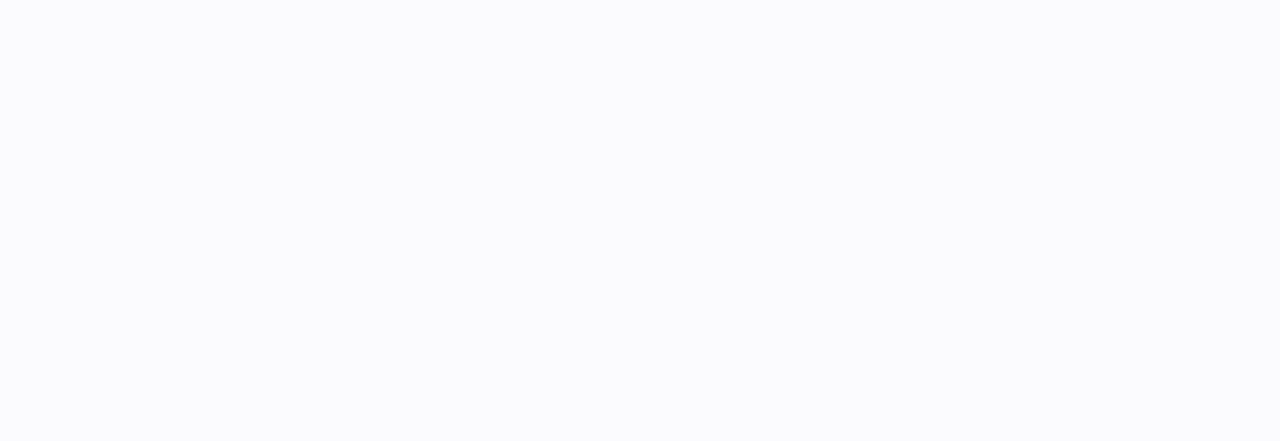
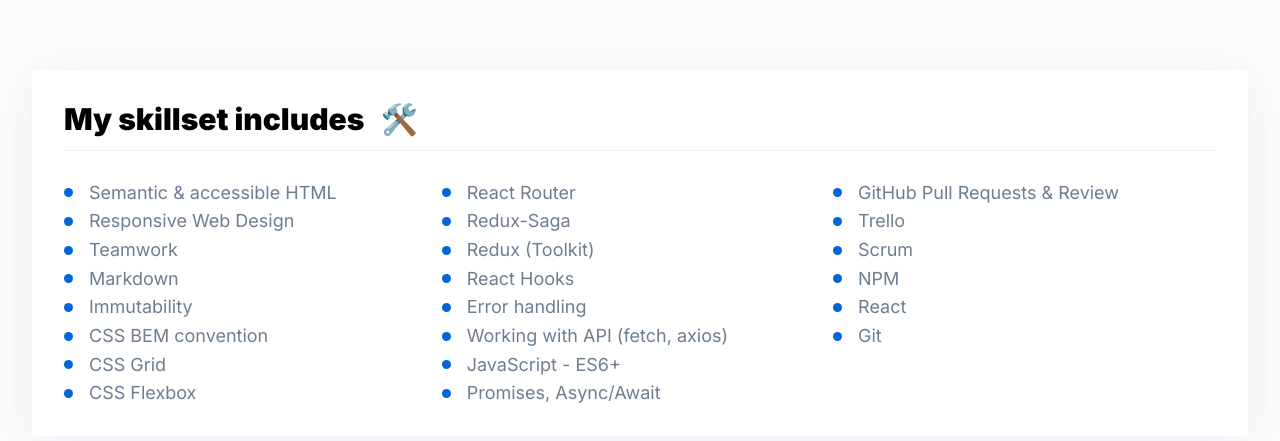
Before and after one commit to Adrode/personal-homepage, a React (Create React App) app: page / in a window 1280 px wide. Shown: the part 505-946 px from the top of the page. Before the commit the page ends 800 px from the top, so only its background shows below. Built offline with nearby package versions, Linux system fonts and the light colour scheme.

Commit message:
List for skillset prepared

```diff
--- a/src/App.js
+++ b/src/App.js
@@ -1,10 +1,12 @@
+import { Wrapper } from "./Wrapper/styled";
 import { Heading } from "./Heading";
-import { Wrapper } from "./Wrapper/styled";
+import { List } from "./List";
 
 function App() {
   return (
     <Wrapper>
       <Heading />
+      <List />
     </Wrapper>
   );
 }
--- a/src/GlobalStyle.js
+++ b/src/GlobalStyle.js
@@ -11,6 +11,7 @@
 
   body {
     font-family: "Inter", sans-serif;
+    color: ${({ theme }) => theme.color.black};
     background-color: ${({ theme }) => theme.color.bgLightMode};
     display: flex;
     align-items: center;
--- a/src/Heading/index.js
+++ b/src/Heading/index.js
@@ -14,8 +14,7 @@
   ButtonIcon,
 } from "./styled";
 
-export const Heading = () => {
-  return (
+export const Heading = () => (
   <Header>
     <Image />
     <SwitchContainer>
@@ -44,5 +43,4 @@
       </Button>
     </Description>
   </Header>
-  )
-};
+);
--- /dev/null
+++ b/src/List/index.js
@@ -0,0 +1,30 @@
+import {
+  Container,
+  Header,
+  StyledList,
+  StyledItem,
+  StyledDisc
+} from "./styled";
+import listDisc from "../images/listDisc.svg";
+import { skillset } from "./skillset";
+
+export const List = () => (
+  <Container>
+    <Header>
+      <span>My skillset includes</span><span>🛠️</span>
+    </Header>
+    <StyledList>
+      {
+        skillset.map((item, index) => (
+          <StyledItem key={index}>
+            <StyledDisc
+              src={listDisc}
+              alt={""}
+            />
+            <span>{item}</span>
+          </StyledItem>
+        ))
+      }
+    </StyledList>
+  </Container>
+);
--- /dev/null
+++ b/src/List/skillset.js
@@ -0,0 +1,24 @@
+export const skillset = [
+  "Semantic & accessible HTML",
+  "Responsive Web Design",
+  "Teamwork",
+  "Markdown",
+  "Immutability",
+  "CSS BEM convention",
+  "CSS Grid",
+  "CSS Flexbox",
+  "React Router",
+  "Redux-Saga",
+  "Redux (Toolkit)",
+  "React Hooks",
+  "Error handling",
+  "Working with API (fetch, axios)",
+  "JavaScript - ES6+",
+  "Promises, Async/Await",
+  "GitHub Pull Requests & Review",
+  "Trello",
+  "Scrum",
+  "NPM",
+  "React",
+  "Git"
+];
--- /dev/null
+++ b/src/List/styled.js
@@ -0,0 +1,64 @@
+import styled from "styled-components";
+
+export const Container = styled.section`
+  margin: 0 0 72px 0;
+  padding: 32px;
+  border-radius: 4px;
+  background-color: ${({ theme }) => theme.color.white};
+  box-shadow: 0px 16px 58px 0px #090A3308, 0px -2px 50px 0px #090A3305;
+
+  @media (max-width: ${({ theme }) => theme.breakpoint.small}) {
+    padding: 16px;
+  }
+`;
+
+export const Header = styled.h2`
+  display: grid;
+  grid-template-columns: auto auto;
+  align-items: center;
+  justify-content: start;
+  grid-gap: 16px;
+
+  font-size: 30px;
+  font-weight: ${({ theme }) => theme.fontWeight.heavy};
+  border-bottom: 1px solid ${({ theme }) => theme.color.borderTransparent};
+
+  margin: 0;
+  padding: 0 0 13px 0;
+
+  @media (max-width: ${({ theme }) => theme.breakpoint.small}) {
+    grid-gap: 12px;
+    padding-bottom: 12px;
+
+    font-size: 18px;
+  }
+`;
+
+export const StyledList = styled.ul`
+  margin: 0;
+  padding: 32px 0 0 0;
+  list-style: none;
+
+  display: flex;
+  flex-direction: column;
+  justify-content: space-between;
+  flex-wrap: wrap;
+  gap: 8px;
+  max-height: 256px;
+
+  color: ${({ theme }) => theme.color.textSecondary};
+  font-size: 18px;
+`;
+
+export const StyledItem = styled.li`
+  display: grid;
+  grid-template-columns: auto auto;
+  grid-gap: 16px;
+  align-items: center;
+  justify-content: start;
+`;
+
+export const StyledDisc = styled.img`
+  width: 9px;
+  height: 9px;
+`;
```
Also changed, not shown: src/Wrapper/styled.js (indentation only), src/images/listDisc.svg (added). Lines whose indentation alone changed are shown as unchanged.
